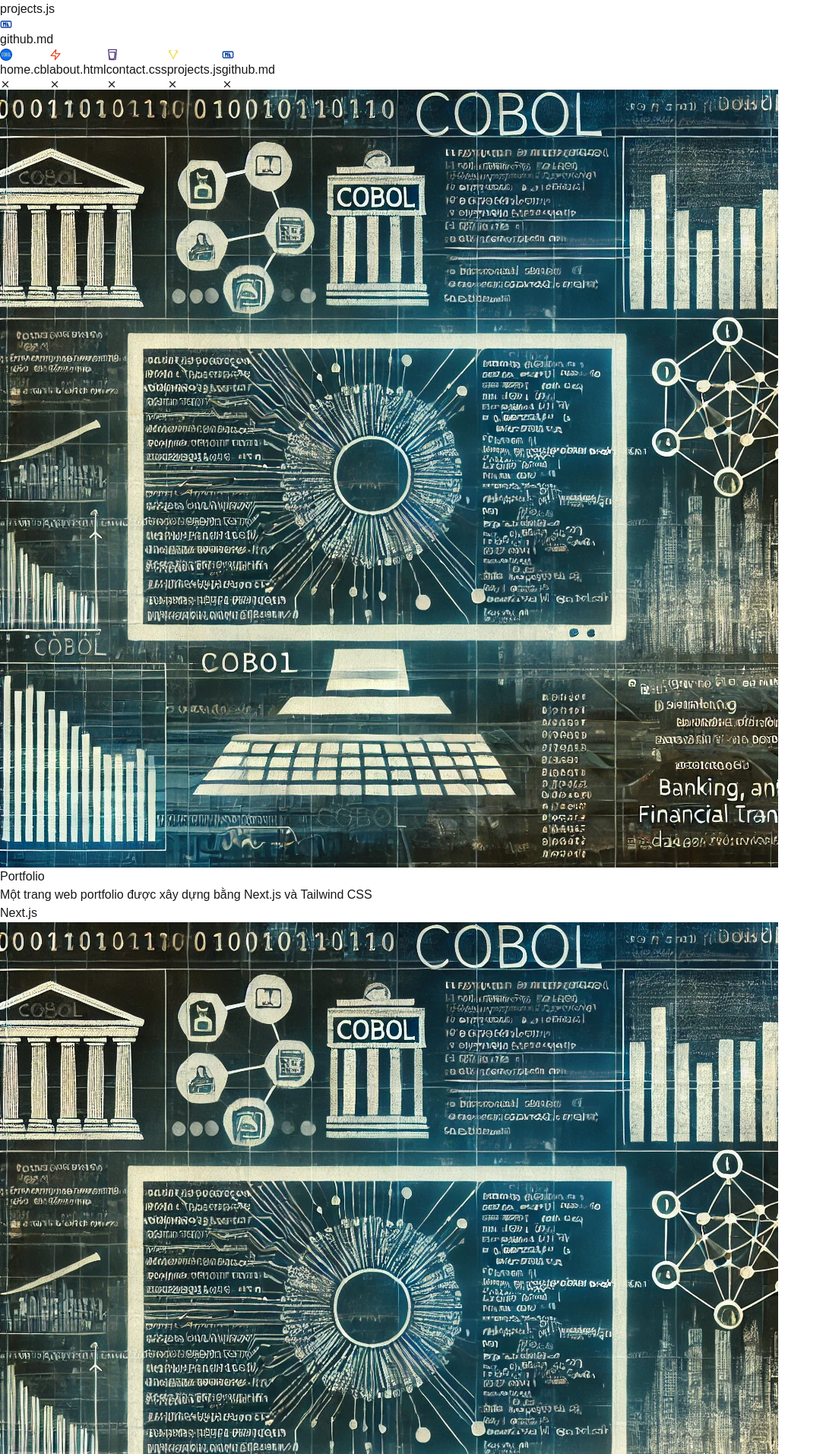
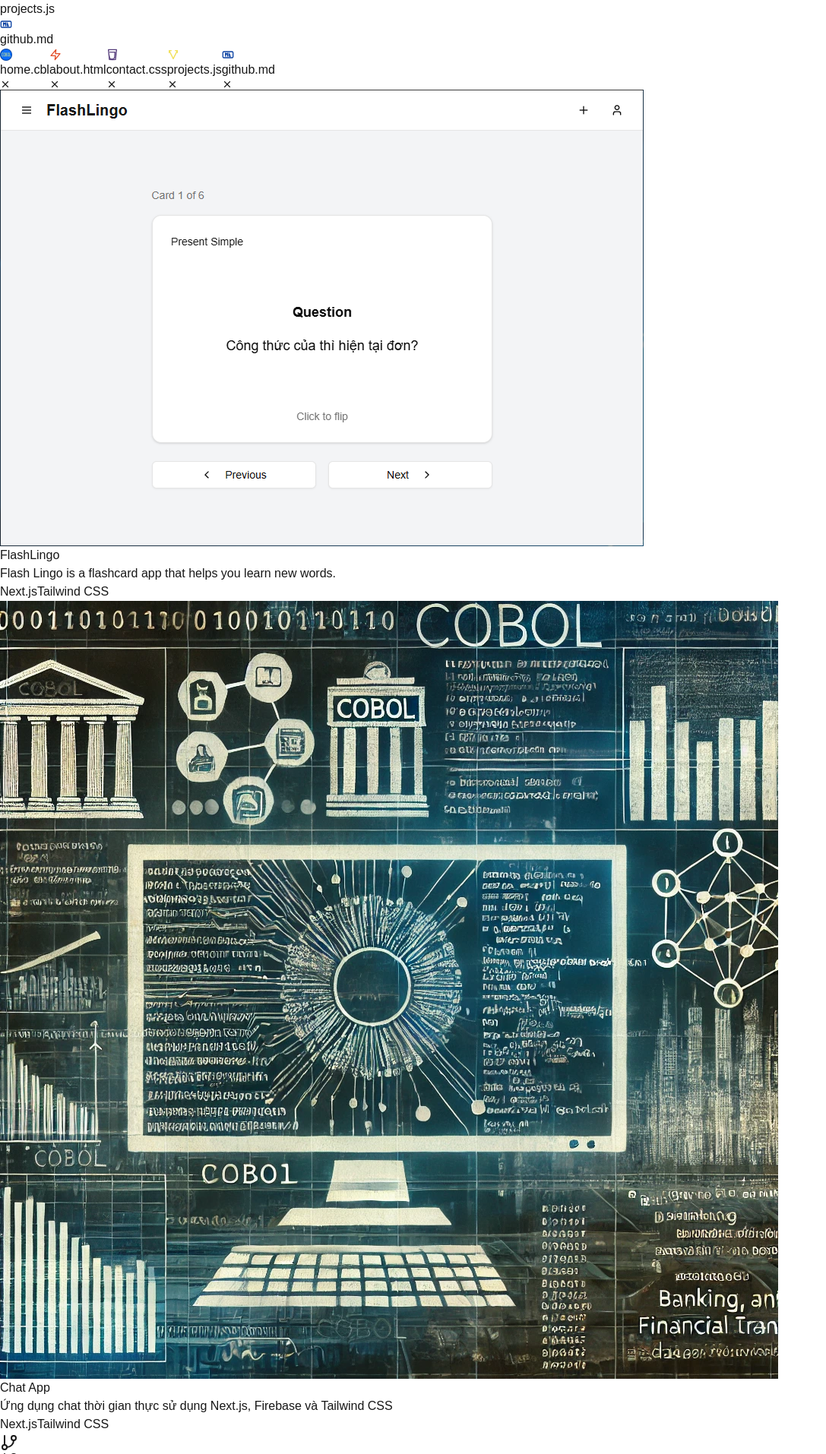
Before and after one commit to hiep1810/react_portfolio, a Next.js app: page /projects in a window 1280 px wide. Shown: the part 326-2240 px from the top of the page at 76% size, without its empty margins (0-1087 px from the left). Built offline with nearby package versions, Linux system fonts and the light colour scheme.

Commit message:
feat: update ProjectsScreen with new FlashLingo image and description

```diff
--- a/src/components/ProjectsScreen.tsx
+++ b/src/components/ProjectsScreen.tsx
@@ -19,22 +19,24 @@ export default function ProjectsScreen() {
             <div className="grid grid-cols-2 gap-4 max-w-4xl mx-auto">
               <div className="bg-[#1A1A1A] p-6 rounded-lg text-left">
                 <div className="mb-4">
-                  <img src="/images/bg-image.jpg" alt="Portfolio preview" className="w-full h-48 object-cover rounded-lg" />
+                  <img src="/images/flash_lingo.png" alt="Portfolio preview" className="w-full h-48 object-cover rounded-lg" />
                 </div>
                 <div className="flex items-center justify-between mb-4">
                   <h3 className="text-xl font-semibold text-blue-400 overflow-hidden text-ellipsis">
                     <a href="https://portfolio-hiep1810.vercel.app/" target="_blank" rel="noopener noreferrer">
-                      Portfolio
+                      FlashLingo
                     </a>
                   </h3>
                 </div>
                 <p className="text-gray-300 text-sm mb-4">
-                  Một trang web portfolio được xây dựng bằng Next.js và Tailwind CSS
+                  Flash Lingo is a flashcard app that helps you learn new words.
                 </p>
                 <div className="flex items-center space-x-4 text-sm text-gray-400">
-                  <span className="flex items-center">
-                    <span className="w-3 h-3 rounded-full bg-blue-500 mr-2"></span>
+                  <span className={`flex items-center text-white border border-blue-500 rounded-md px-2 py-1`}>
                     Next.js
+                  </span>
+                  <span className={`flex items-center text-white border border-green-500 rounded-md px-2 py-1`}>
+                    Tailwind CSS
                   </span>
                 </div>
               </div>
@@ -54,9 +56,11 @@ export default function ProjectsScreen() {
                   Ứng dụng chat thời gian thực sử dụng Next.js, Firebase và Tailwind CSS
                 </p>
                 <div className="flex items-center space-x-4 text-sm text-gray-400">
-                  <span className="flex items-center">
-                    <span className="w-3 h-3 rounded-full bg-blue-500 mr-2"></span>
+                  <span className={`flex items-center text-white border border-blue-500 rounded-md px-2 py-1`}>
                     Next.js
+                  </span>
+                  <span className={`flex items-center text-white border border-green-500 rounded-md px-2 py-1`}>
+                    Tailwind CSS
                   </span>
                 </div>
               </div>
```
Also changed, not shown: public/images/flash_lingo.png (added).
